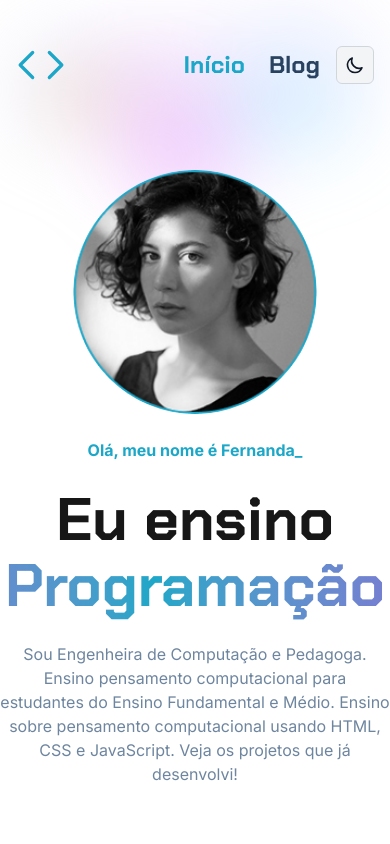
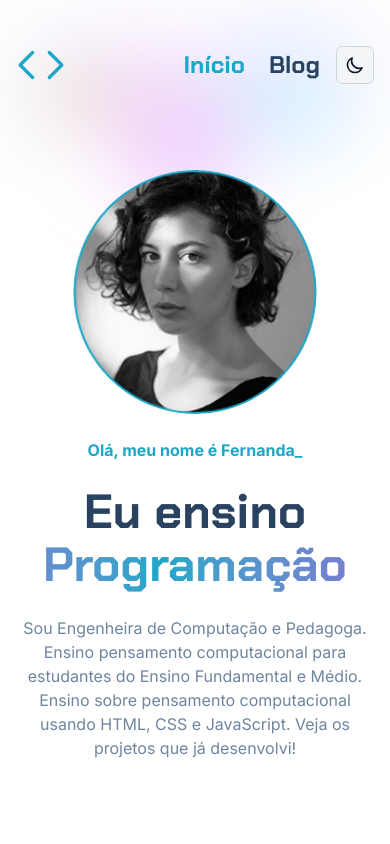
Before and after one commit to ArthurMaciel95/teste-tecnico-alura, a Next.js app: page / in a window 390 px wide. Shown: the top 844 px of the page. Built offline with nearby package versions, Linux system fonts and the light colour scheme; no server answers.

Commit message:
fix: ajustando mock

```diff
--- a/src/app/blog/[id]/page.tsx
+++ b/src/app/blog/[id]/page.tsx
@@ -117,13 +117,12 @@ const BlogPostPage = async ({ params }: PageProps) => {
   const relatedPosts = await apiService.getRelatedPosts(post.category.slug);
 
   return (
-    <main className="relative">
+    <main className="">
       <img
         src="/svg/gradient.svg"
-        className="w-full absolute mx-auto -z-10"
-        alt=""
+        className="absolute inset-0 -z-10 mx-auto w-full"
+        alt="Elemento decorativo de fundo"
       />
-
       <BlogPostContent post={post} relatedPosts={relatedPosts} />
     </main>
   );
--- a/src/app/globals.css
+++ b/src/app/globals.css
@@ -70,6 +70,7 @@
 
 [data-theme="dark"] {
   /* Dark theme */
+  background-color: #0a0d14;
   --background: #0a0a0a;
   --foreground: #ededed;
   --background-secondary: #1a1a1a;
@@ -114,7 +115,7 @@
     --secondary-foreground: #0a0a0a;
 
     /* Cores da marca ajustadas para dark mode */
-    --color-brand-blue-300: #8b9dc3;
+    --color-brand-blue-300: #132239;
     --color-brand-blue-500: #22d3ee;
     --color-brand-blue-600: #60a5fa;
     --color-brand-gray-100: #d1d5db;
@@ -146,11 +147,6 @@
   --color-brand-purple: var(--color-brand-purple);
 }
 
-* {
-  scroll-behavior: smooth;
-  scroll-padding-top: 100px;
-}
-
 body {
   background: var(--background);
   color: var(--foreground);
--- a/src/components/BlogPost/BlogPostContent.tsx
+++ b/src/components/BlogPost/BlogPostContent.tsx
@@ -15,7 +15,7 @@ export const BlogPostContent = ({
   relatedPosts,
 }: BlogPostContentProps) => {
   return (
-    <section className="main_container mx-auto py-20 relative mt-20">
+    <section className="main_container mx-auto py-20 mt-20 ">
       {/* Hero Section com título e imagem */}
       <Fade cascade duration={400} delay={1000} triggerOnce>
         <div className="grid grid-cols-1 lg:grid-cols-2 gap-8 reverse">
--- a/src/components/Partials/Card/index.tsx
+++ b/src/components/Partials/Card/index.tsx
@@ -23,7 +23,7 @@ export const Card = ({
   return (
     <Fade duration={600} delay={animationDelay} triggerOnce>
       <Link href={href || "#"} aria-label={`Ler mais sobre: ${title}`}>
-        <article className="border border-brand-blue-500 bg-brand-background rounded-lg p-6 hover:shadow-[0_4px_20px_rgba(59,130,246,0.5)] transition-shadow duration-300 cursor-pointer focus:outline-none focus:ring-2 focus:ring-brand-blue-500 focus:ring-offset-2   ">
+        <article className="border border-brand-blue-500 min-h-[470px] bg-brand-background rounded-lg p-6 hover:shadow-[0_4px_20px_rgba(59,130,246,0.5)] transition-shadow duration-300 cursor-pointer focus:outline-none focus:ring-2 focus:ring-brand-blue-500 focus:ring-offset-2   ">
           <div className="relative overflow-hidden ">
             <img
               src={img}
@@ -38,7 +38,7 @@ export const Card = ({
               {category}
             </span>
           </div>
-          <h2 className="font-bold text-xl mt-4 mb-2 chakra-petch line-clamp-2">
+          <h2 className="font-bold text-xl mt-4 mb-2 chakra-petch line-clamp-2 min-h-[60px]">
             {title}
           </h2>
           <p className="text-brand-blue-300 line-clamp-4">
--- a/src/components/Section/GetInTouchSection.tsx
+++ b/src/components/Section/GetInTouchSection.tsx
@@ -21,7 +21,7 @@ export const GetInTouchSection = () => {
           </div>
         </Slide>
 
-        <Slide direction="right" duration={800} delay={600} triggerOnce>
+        <Slide direction="down" duration={800} delay={600} triggerOnce>
           <div className="flex flex-col justify-center items-center">
             <ul className="flex flex-col gap-3">
               <Fade cascade duration={500} delay={800} triggerOnce>
--- a/src/components/Section/HeroSection.tsx
+++ b/src/components/Section/HeroSection.tsx
@@ -4,40 +4,40 @@ import { Fade, Slide, Zoom } from "react-awesome-reveal";
 export const HeroSection = () => {
   return (
     <section className="flex flex-col items-center mx-auto max-w-[675px] w-full text-center justify-center mt-20">
-      {/* <Zoom duration={800} delay={200} triggerOnce> */}
+      <Zoom duration={800} delay={200} triggerOnce>
         <img
           src="/img/avatar.png"
           className="w-[244px] h-[244px] rounded-full"
           alt="Avatar de FERNANDA MASCHETI"
         />
-      {/* </Zoom> */}
+      </Zoom>
 
-      {/* <Fade duration={600} delay={600} triggerOnce> */}
+      <Fade duration={600} delay={600} triggerOnce>
         <p className="my-6 text-brand-blue-500 font-bold">
           Olá, meu nome é Fernanda_
         </p>
-      {/* </Fade> */}
+      </Fade>
 
-      {/* <Slide direction="up" duration={800} delay={800} triggerOnce> */}
-      <h1 className="text-6xl chakra-petch font-bold leading-[1.1] sm:text-6xl">
+      <Slide direction="up" duration={800} delay={800} triggerOnce>
+        <h1 className="lg:text-6xl text-brand-blue-600 chakra-petch font-bold leading-[1.1] text-5xl">
           Eu ensino{" "}
           <span className="animated-gradient bg-gradient-to-r from-[var(--color-brand-purple)] via-[var(--color-brand-blue-500)] to-[var(--color-brand-purple)] bg-clip-text text-transparent">
             Programação
           </span>
         </h1>
-      {/* </Slide> */}
+      </Slide>
 
-      {/* <Fade duration={600} delay={1200} triggerOnce> */}
-      <p className="text-center max-w-[587px] text-base text-brand-blue-300 font-normal mt-6">
-        Sou Engenheira de Computação e Pedagoga. Ensino pensamento computacional
-        para estudantes do Ensino Fundamental e Médio. Ensino sobre pensamento
-        computacional usando HTML, CSS e JavaScript. Veja os projetos que já
-        desenvolvi!
+      <Fade duration={600} delay={1200} triggerOnce>
+        <p className="text-center max-w-[587px] px-4 lg:px-0 text-base text-brand-blue-300 font-normal mt-6">
+          Sou Engenheira de Computação e Pedagoga. Ensino pensamento
+          computacional para estudantes do Ensino Fundamental e Médio. Ensino
+          sobre pensamento computacional usando HTML, CSS e JavaScript. Veja os
+          projetos que já desenvolvi!
         </p>
-      {/* </Fade> */}
+      </Fade>
 
       <Slide direction="up" duration={600} delay={1600} triggerOnce>
-        <div className="mt-28">
+        <div className="mt-28 hidden lg:block">
           <img src="/svg/square-detail.svg" alt="Elemento decorativo" />
         </div>
       </Slide>
--- /dev/null
+++ b/src/mock/categories.ts
@@ -0,0 +1,9 @@
+export const categories = [
+    { key: 'mobile', label: 'Mobile' },
+    { key: 'programacao', label: 'Programação' },
+    { key: 'frontend', label: 'Frontend' },
+    { key: 'devops', label: 'DevOps' },
+    { key: 'ux-design', label: 'UX & Design' },
+    { key: 'data-science', label: 'Data Science' },
+    { key: 'inovacao-gestao', label: 'Inovação & Gestão' }
+];
--- a/src/services/api.ts
+++ b/src/services/api.ts
@@ -87,10 +87,10 @@ class ApiService {
     try {
       if (slug) {
         const posts = await this.getPostsByCategory(slug);
-        return posts
+        return posts.slice(0, 3);
       }
 
-      const allPostsResponse = await this.getAllPosts({ limit: 3 }); // Buscar mais posts para relacionados
+      const allPostsResponse = await this.getAllPosts({ limit: 3 }); // Buscar 3 posts para relacionados
       return allPostsResponse.posts;
     } catch (error) {
       console.error('Erro ao buscar posts relacionados:', error);
```
Lines whose indentation alone changed are shown as unchanged.
